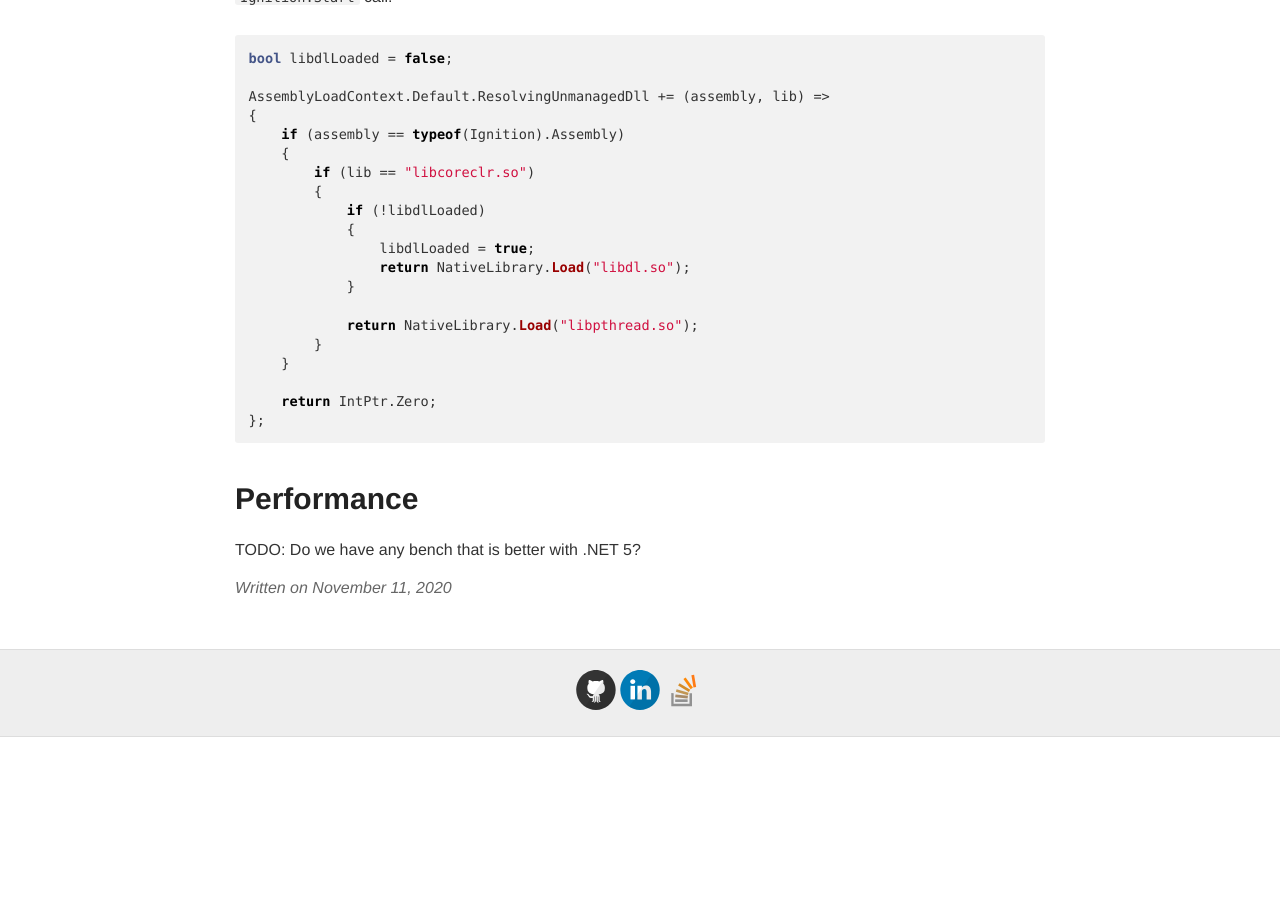
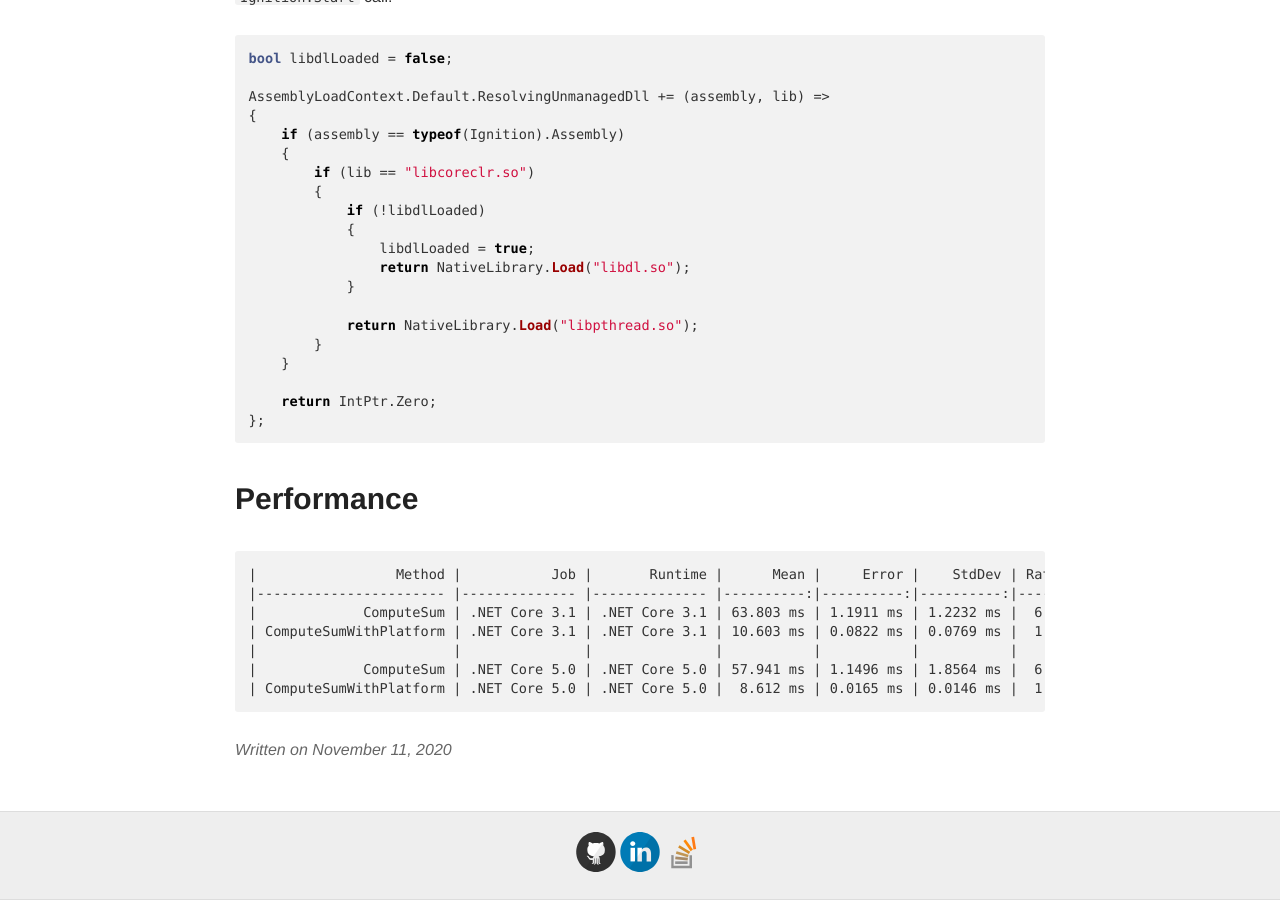
Before and after one commit to ptupitsyn/ptupitsyn.github.io, a Jekyll site: the page built from _posts/2020-11-11-Ignite-on-NET-5.md, in a window 1280 px wide and 900 px high, scrolled down 2119 px. Built offline with Jekyll 4.4.1, drawn with Linux system fonts in a browser that asks for light colours; comment, search, counter and statistics services are not loaded; before the commit the page ends 2856 px from its top, so only the background shows below that.

Commit message:
wip perf

````diff
--- a/_posts/2020-11-11-Ignite-on-NET-5.md
+++ b/_posts/2020-11-11-Ignite-on-NET-5.md
@@ -110,4 +110,14 @@ AssemblyLoadContext.Default.ResolvingUnmanagedDll += (assembly, lib) =>
 
 # Performance
 
-TODO: Do we have any bench that is better with .NET 5?
+
+
+```
+|                 Method |           Job |       Runtime |      Mean |     Error |    StdDev | Ratio | RatioSD |      Gen 0 |     Gen 1 |    Gen 2 | Allocated |
+|----------------------- |-------------- |-------------- |----------:|----------:|----------:|------:|--------:|-----------:|----------:|---------:|----------:|
+|             ComputeSum | .NET Core 3.1 | .NET Core 3.1 | 63.803 ms | 1.1911 ms | 1.2232 ms |  6.01 |    0.11 | 13000.0000 | 4125.0000 | 250.0000 |   74.9 MB |
+| ComputeSumWithPlatform | .NET Core 3.1 | .NET Core 3.1 | 10.603 ms | 0.0822 ms | 0.0769 ms |  1.00 |    0.00 |  1031.2500 |   31.2500 |        - |   6.15 MB |
+|                        |               |               |           |           |           |       |         |            |           |          |           |
+|             ComputeSum | .NET Core 5.0 | .NET Core 5.0 | 57.941 ms | 1.1496 ms | 1.8564 ms |  6.74 |    0.18 | 13000.0000 | 4000.0000 | 222.2222 |   74.9 MB |
+| ComputeSumWithPlatform | .NET Core 5.0 | .NET Core 5.0 |  8.612 ms | 0.0165 ms | 0.0146 ms |  1.00 |    0.00 |  1015.6250 |   31.2500 |        - |   6.15 MB |
+```
````
